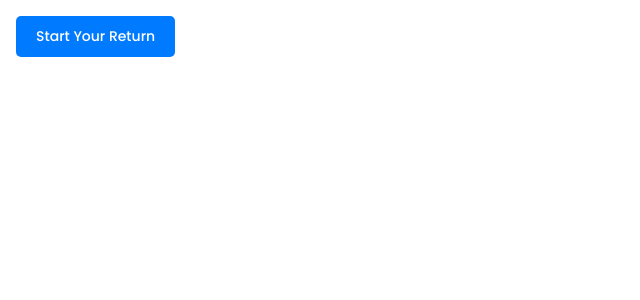
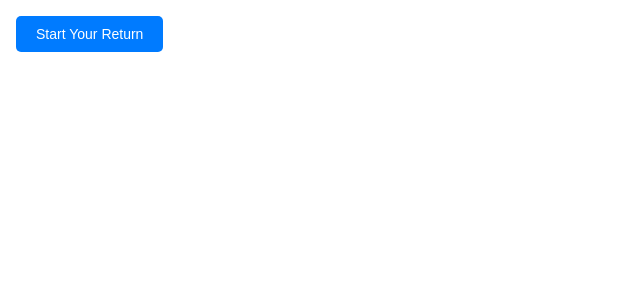
Before and after one commit to johnnynguyentech/return-widget, a React (Create React App) app: page / in a window 1280 px wide. Shown: the top 300 px of the page, without its empty margins (0-640 px from the left). Built offline with nearby package versions, Linux system fonts and the light colour scheme.

Commit message:
clean up

```diff
--- a/public/index.html
+++ b/public/index.html
@@ -10,10 +10,6 @@
       content="Web site created using create-react-app"
     />
     <link rel="apple-touch-icon" href="%PUBLIC_URL%/logo192.png" />
-    <link rel="preconnect" href="https://fonts.googleapis.com">
-    <link rel="preconnect" href="https://fonts.gstatic.com" crossorigin>
-    <link href="https://fonts.googleapis.com/css2?family=Poppins:ital,wght@0,100;0,200;0,300;0,400;0,500;0,600;0,700;0,800;0,900;1,100;1,200;1,300;1,400;1,500;1,600;1,700;1,800;1,900&display=swap" rel="stylesheet" type="text/css">
-    <link rel="stylesheet" crossorigin="anonymous" href="https://cdnjs.cloudflare.com/ajax/libs/font-awesome/6.0.0-beta3/css/all.min.css">
     <!--
       manifest.json provides metadata used when your web app is installed on a
       user's mobile device or desktop. See https://developers.google.com/web/fundamentals/web-app-manifest/
--- a/src/App.css
+++ b/src/App.css
@@ -1,5 +1,5 @@
 :root {
-  --widget-font-family: "Poppins", sans-serif;
+  --widget-font-family: "Arial", sans-serif;
   --widget-font-size: 14px;
   --widget-color: #007bff;
   --widget-background-color: #383838;
--- a/src/App.js
+++ b/src/App.js
@@ -54,7 +54,7 @@
 
   const setCSSVariables = (config) => {
     const root = document.documentElement;
-    if (config.fontFamily) root.style.setProperty('--widget-font-family', config.fontFamily);
+    if (config.fontFamily)root.style.setProperty('--widget-font-family', config.fontFamily);
     if (config.fontSize) root.style.setProperty('--widget-font-size', config.fontSize);
     if (config.color) root.style.setProperty('--widget-color', config.color);
     if (config.backgroundColor) root.style.setProperty('--widget-background-color', config.backgroundColor);
```
Also changed, not shown: 1 other file (tests, documents, lock files or other folders).
